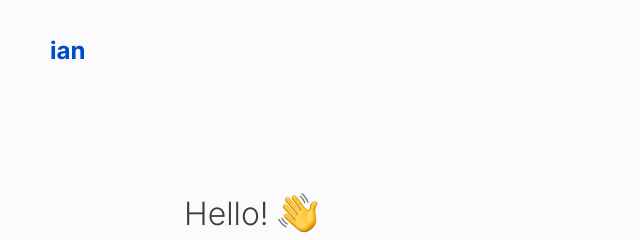
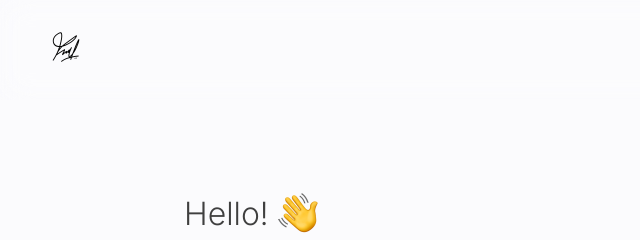
Before and after one commit to artxian/artxian.github.io, a website: page index.html in a window 1280 px wide. Shown: the top 240 px of the page, 0-640 px from the left. Drawn offline with Linux system fonts and the light colour scheme.

Commit message:
update hader Icon

```diff
--- a/index.html
+++ b/index.html
@@ -69,7 +69,13 @@
     <header>
       <nav>
         <h3 class="header-icon">
-          <a href="https://drian.xyz">ian</a>
+          <a href="https://drian.xyz"
+            ><img
+              src="/img/favicon/favicon-32x32.png"
+              alt="header-icon"
+              height="32px"
+              width="32px"
+          /></a>
         </h3>
         <div class="nav">
           <ol>
```
